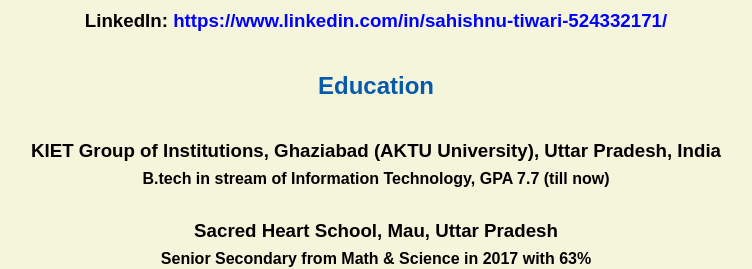
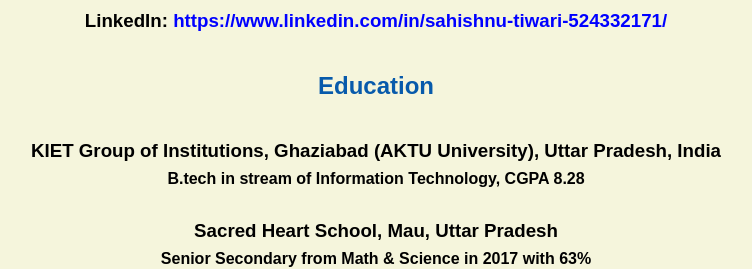
Before and after one commit to SahishnuTiwari88/SahishnuTiwari88.github.io, a plain HTML site: page resume.html in a window 1280 px wide. Shown: the part 736-1005 px from the top of the page, without its empty margins (264-1016 px from the left). Drawn offline with Linux system fonts and the light colour scheme.

Commit message:
Update resume.html

```diff
--- a/resume.html
+++ b/resume.html
@@ -21,7 +21,7 @@
     <h3>LinkedIn: <a href="https://www.linkedin.com/in/sahishnu-tiwari-524332171/" target="_blank">https://www.linkedin.com/in/sahishnu-tiwari-524332171/</a></h3>
     <h2>Education</h2>
     <h3>KIET Group of Institutions, Ghaziabad (AKTU University), Uttar Pradesh, India</h3>
-    <h4>B.tech in stream of Information Technology, GPA 7.7 (till now)</h4>
+    <h4>B.tech in stream of Information Technology, CGPA 8.28 </h4>
     <h3>Sacred Heart School, Mau, Uttar Pradesh</h3>
     <h4>Senior Secondary from Math & Science in 2017 with 63%</h4>
     <h4>High School in 2015 with 10 CGPA</h4>
```
